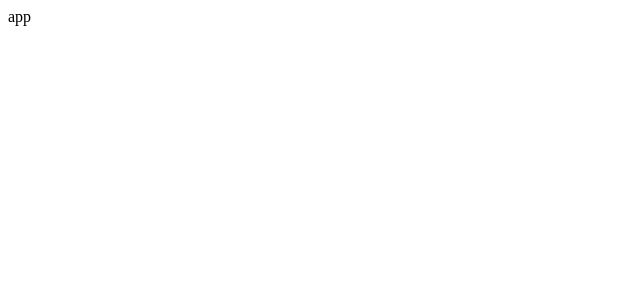
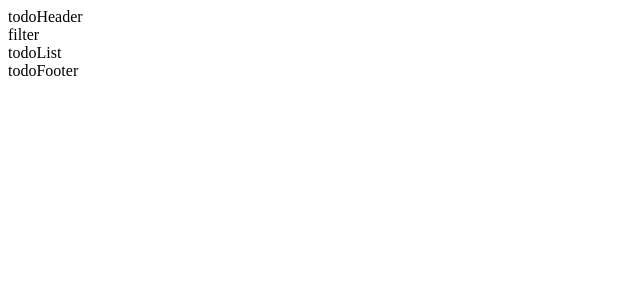
Before and after one commit to team2-freeOnBorading/modu-todo, a React (Create React App) app: page / in a window 1280 px wide. Shown: the top 300 px of the page, without its empty margins (0-640 px from the left). Built offline with nearby package versions, Linux system fonts and the light colour scheme.

Commit message:
chore : 컴포넌트 폴더 구조 설정

```diff
--- a/src/App.tsx
+++ b/src/App.tsx
@@ -1,5 +1,14 @@
 import React from 'react';
+import TodoHeader from 'components/TodoHeader/TodoHeader';
+import TodoList from 'components/TodoList/TodoList';
+import TodoFooter from 'components/TodoFooter/TodoFooter';
 
-const App: React.FC = () => <div>app</div>;
+const App: React.FC = () => (
+  <div>
+    <TodoHeader />
+    <TodoList />
+    <TodoFooter />
+  </div>
+);
 
 export default App;
--- /dev/null
+++ b/src/components/TodoFooter/TodoFooter.tsx
@@ -0,0 +1,7 @@
+import React from 'react';
+
+const TodoFooter: React.FC = () => {
+  return <div>todoFooter</div>;
+};
+
+export default TodoFooter;
--- /dev/null
+++ b/src/components/TodoHeader/TodoFilter/TodoFilter.tsx
@@ -0,0 +1,7 @@
+import React from 'react';
+
+const TodoFilter: React.FC = () => {
+  return <div>filter</div>;
+};
+
+export default TodoFilter;
--- /dev/null
+++ b/src/components/TodoHeader/TodoHeader.tsx
@@ -0,0 +1,13 @@
+import React from 'react';
+import TodoFilter from './TodoFilter/TodoFilter';
+
+const TodoHeader: React.FC = () => {
+  return (
+    <div>
+      todoHeader
+      <TodoFilter />
+    </div>
+  );
+};
+
+export default TodoHeader;
--- /dev/null
+++ b/src/components/TodoList/TodoList.tsx
@@ -0,0 +1,7 @@
+import React from 'react';
+
+const TodoList: React.FC = () => {
+  return <div>todoList</div>;
+};
+
+export default TodoList;
```
Also changed, not shown: src/components/TodoList/TodoItem/TodoItem.tsx (added, +7 -0 lines).
